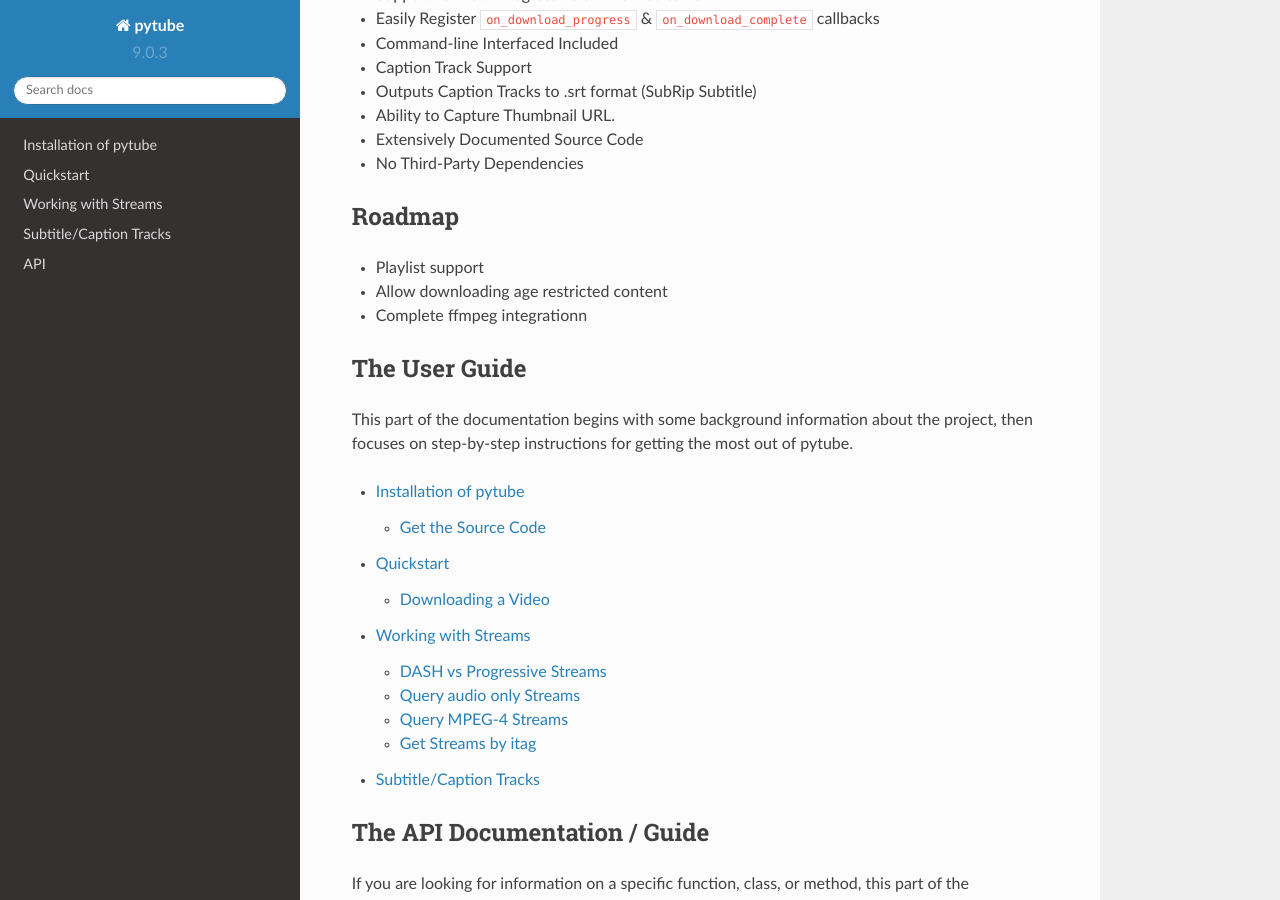
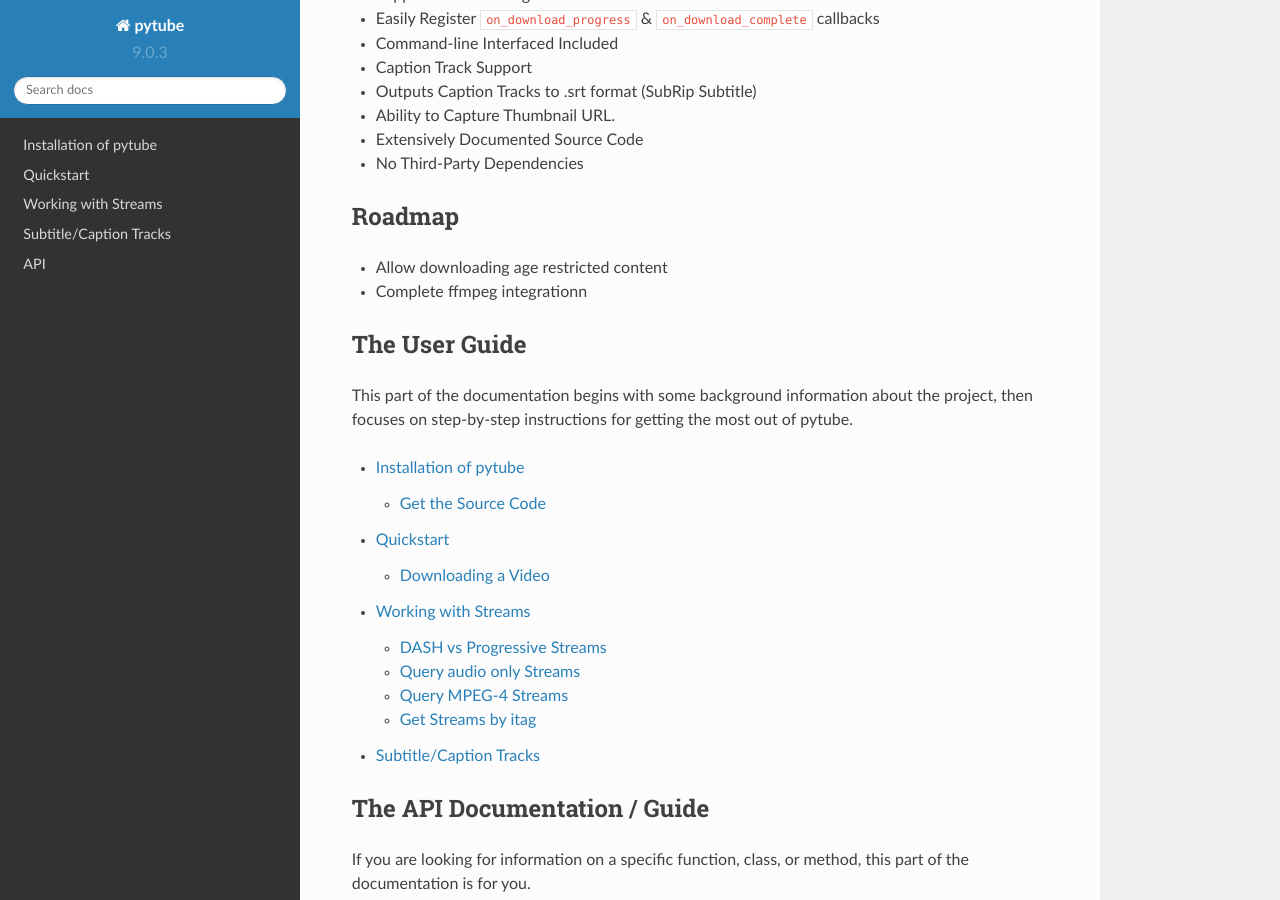
Before and after one commit to pytube/pytube, a Sphinx documentation site: the page built from docs/index.rst, in a window 1280 px wide and 900 px high, scrolled down 654 px. Built offline with Sphinx 7.4.7 and the Read the Docs theme 2.0.0, drawn with Linux system fonts in a browser that asks for light colours.

Commit message:
Update index.rst

```diff
--- a/docs/index.rst
+++ b/docs/index.rst
@@ -57,7 +57,6 @@
 Roadmap
 -------
 
-- Playlist support
 - Allow downloading age restricted content
 - Complete ffmpeg integrationn
 
```
